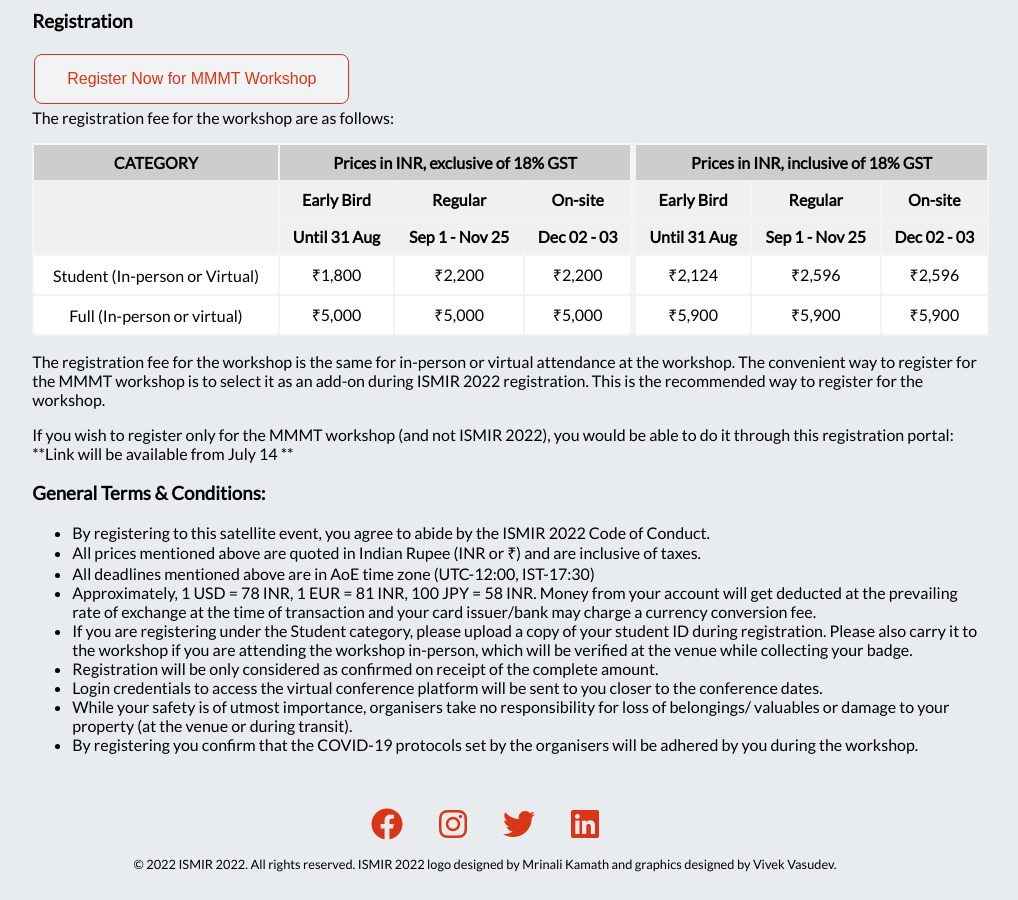
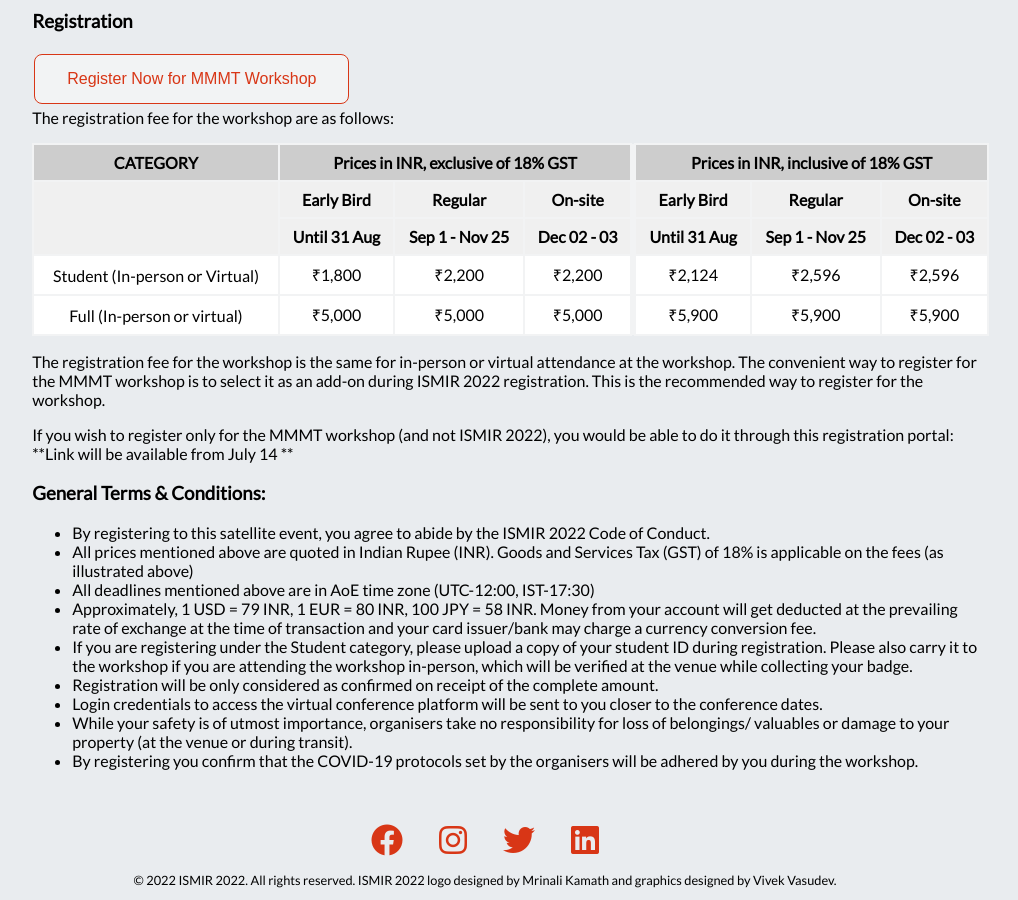
Before and after one commit to ismir2022/ismir2022.github.io, a Jekyll site: the page built from satellites/mmmt_staging.md, in a window 1280 px wide and 900 px high, scrolled down 1337 px. Shown: the whole window, without its empty margins (155-1173 px from the left). Built offline with Jekyll 4.4.1, drawn with Linux system fonts in a browser that asks for light colours; nearby versions of some CDN libraries.

Commit message:
Update mmmt_staging.md

```diff
--- a/satellites/mmmt_staging.md
+++ b/satellites/mmmt_staging.md
@@ -89,9 +89,9 @@ If you wish to register only for the MMMT workshop (and not ISMIR 2022), you wou
 
 ### General Terms & Conditions:
 * By registering to this satellite event, you agree to abide by the ISMIR 2022 Code of Conduct.
-* All prices mentioned above are quoted in Indian Rupee (INR or ₹) and are inclusive of taxes.
+* All prices mentioned above are quoted in Indian Rupee (INR). Goods and Services Tax (GST) of 18% is applicable on the fees (as illustrated above)
 * All deadlines mentioned above are in AoE time zone (UTC-12:00, IST-17:30)
-* Approximately, 1 USD = 78 INR, 1 EUR = 81 INR, 100 JPY = 58 INR. Money from your account will get deducted at the prevailing rate of exchange at the time of transaction and your card issuer/bank may charge a currency conversion fee.
+* Approximately, 1 USD = 79 INR, 1 EUR = 80 INR, 100 JPY = 58 INR. Money from your account will get deducted at the prevailing rate of exchange at the time of transaction and your card issuer/bank may charge a currency conversion fee.
 * If you are registering under the Student category, please upload a copy of your student ID during registration. Please also carry it to the workshop if you are attending the workshop in-person, which will be verified at the venue while collecting your badge.
 * Registration will be only considered as confirmed on receipt of the complete amount.
 * Login credentials to access the virtual conference platform will be sent to you closer to the conference dates.
```
